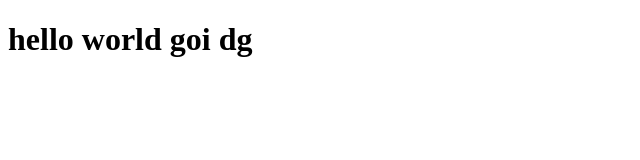
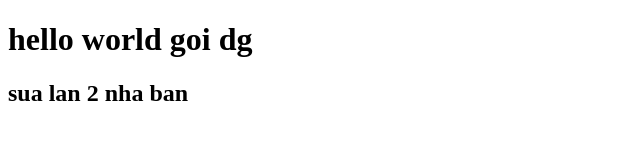
Before and after one commit to d-goi/du-an-5-nhanh-2, a plain HTML site: page index.html in a window 1280 px wide. Shown: the whole page, without its empty margins (0-640 px from the left). Drawn offline with Linux system fonts and the light colour scheme.

Commit message:
main. commit lan 2

```diff
--- a/index.html
+++ b/index.html
@@ -7,5 +7,6 @@
   </head>
   <body>
     <h1>hello world goi dg</h1>
+    <h2>sua lan 2 nha ban</h2>
   </body>
 </html>
```
